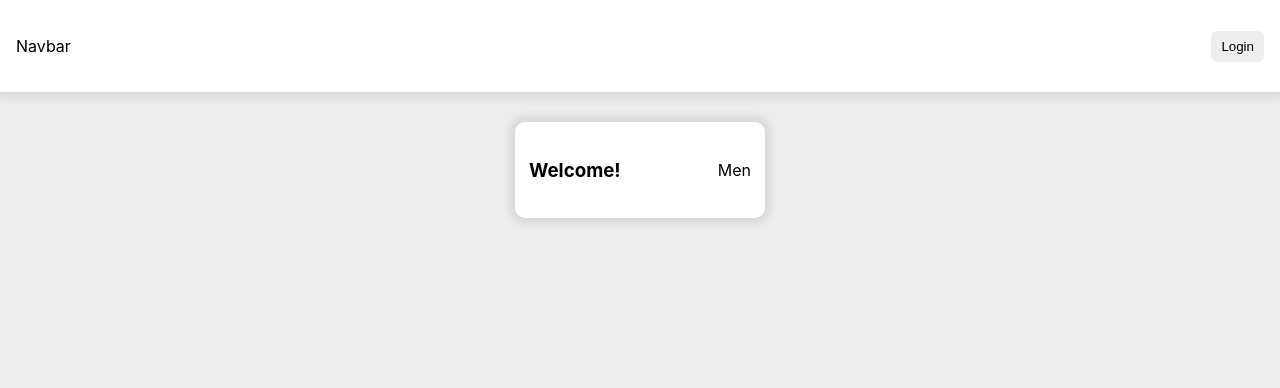
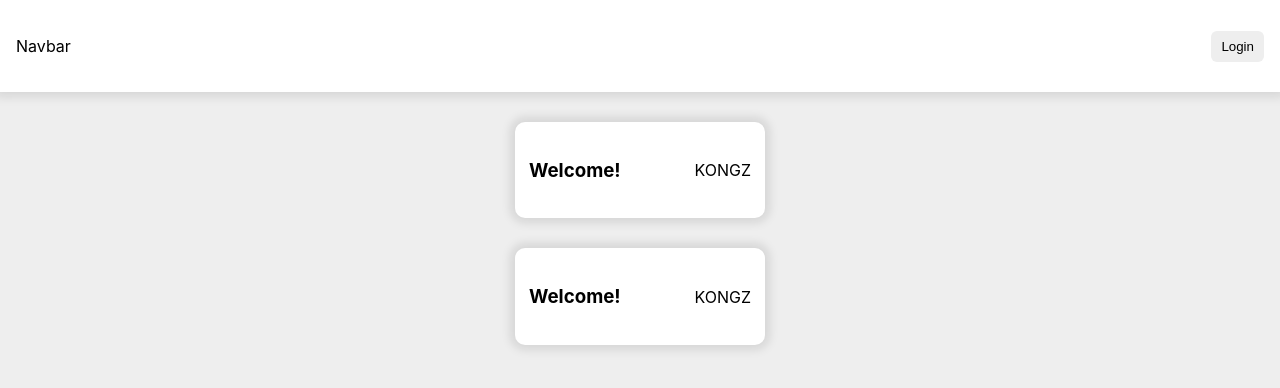
Before and after one commit to bnnnnnogk/my-first-react-app, a React (Vite) app: page / in a window 1280 px wide. Shown: the top 388 px of the page. Built offline with nearby package versions, Linux system fonts and the light colour scheme.

Commit message:
demo props

```diff
--- a/src/App.tsx
+++ b/src/App.tsx
@@ -6,7 +6,8 @@ function App() {
   return (
     <div className="App">
       <Navbar />
-      <Greeting />
+      <Greeting name="KONGZ" />
+      <Greeting name="KONGZ" />
     </div>
   )
 }
--- a/src/components/Greeting.tsx
+++ b/src/components/Greeting.tsx
@@ -1,10 +1,14 @@
 import classes from './Greeting.module.css'
 
-const Greeting = () => {
+interface IGreetingProps {
+  name: string
+}
+
+const Greeting = ({ name }: IGreetingProps) => {
   return (
     <div className={classes.card}>
       <h3>Welcome!</h3>
-      <p>Men</p>
+      <p>{name}</p>
     </div>
   )
 }
```
Also changed, not shown: 1 other file (tests, documents, lock files or other folders).
